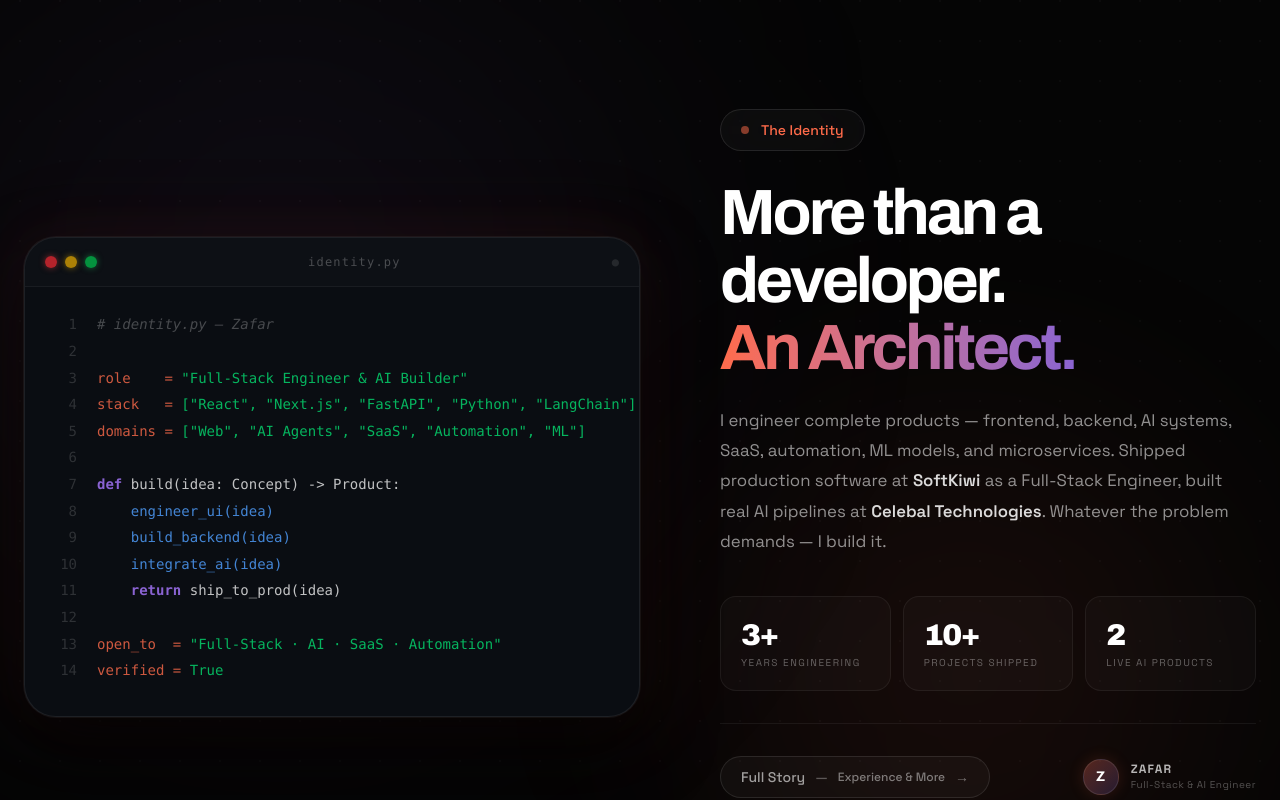
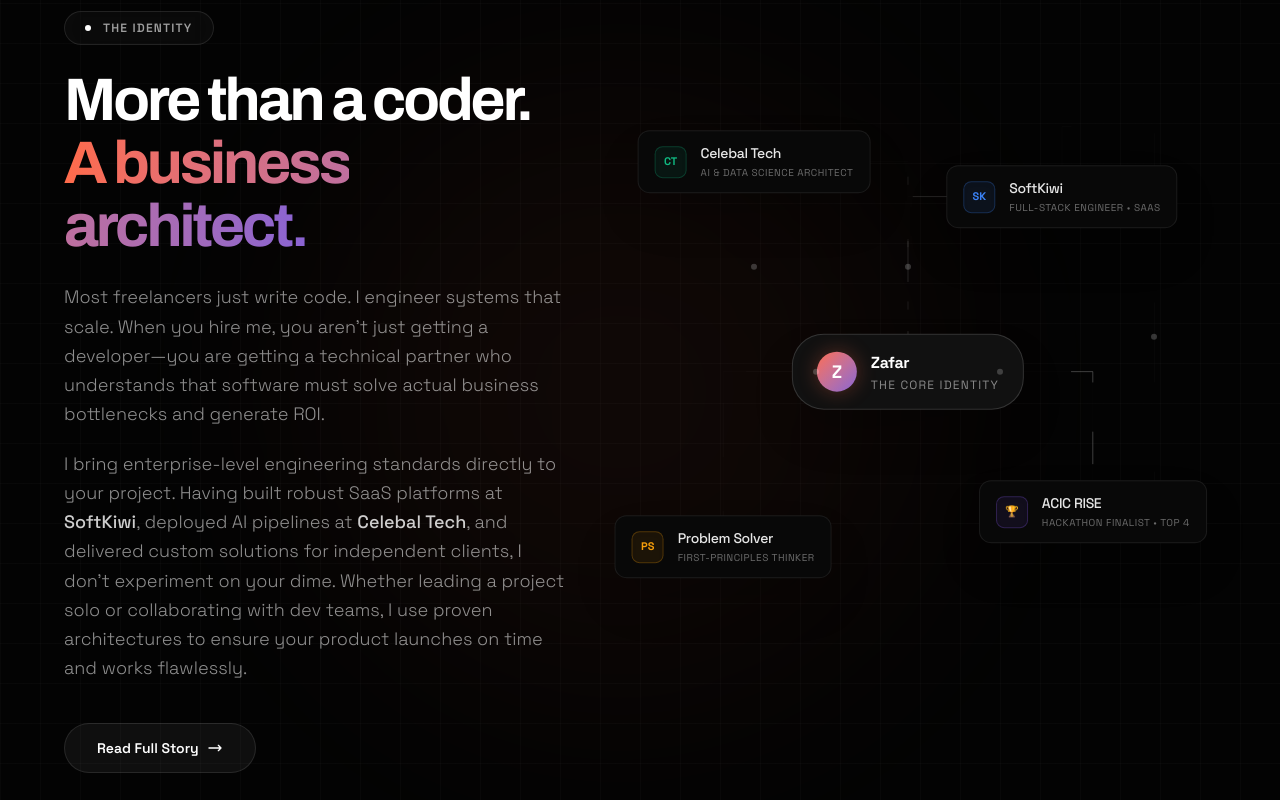
Before and after one commit to zafar-TechWizard/PortFolio, a Next.js app: page / in a window 1280 px wide. Shown: the part 1260-2060 px from the top of the page. Built offline with nearby package versions, Linux system fonts and the light colour scheme.

Commit message:
feat: implement HeroSection component and add supporting project documentation files

```diff
--- a/src/components/sections/AboutSection.tsx
+++ b/src/components/sections/AboutSection.tsx
@@ -1,285 +1,230 @@
 "use client";
-import React, { useRef, useState, useEffect } from "react";
+import React, { useRef } from "react";
 import Link from "next/link";
-import { motion, useInView } from "framer-motion";
-
-const codeLines = [
-  "# identity.py — Zafar",
-  "",
-  "role    = \"Full-Stack Engineer & AI Builder\"",
-  "stack   = [\"React\", \"Next.js\", \"FastAPI\", \"Python\", \"LangChain\"]",
-  "domains = [\"Web\", \"AI Agents\", \"SaaS\", \"Automation\", \"ML\"]",
-  "",
-  "def build(idea: Concept) -> Product:",
-  "    engineer_ui(idea)",
-  "    build_backend(idea)",
-  "    integrate_ai(idea)",
-  "    return ship_to_prod(idea)",
-  "",
-  "open_to  = \"Full-Stack · AI · SaaS · Automation\"",
-  "verified = True",
-];
-
-const stats = [
-  { value: "3+", label: "Years Engineering" },
-  { value: "10+", label: "Projects Shipped" },
-  { value: "2", label: "Live AI Products" },
-];
+import { motion, useScroll, useTransform } from "framer-motion";
 
 export function AboutSection() {
+  const ref = useRef<HTMLDivElement>(null);
+  const { scrollYProgress } = useScroll({ target: ref, offset: ["0 1", "1 0"] });
+  const graphY = useTransform(scrollYProgress, [0, 1], [30, -30]);
+
   return (
     <section
       id="about"
-      className="relative w-full bg-[#050505] py-32 overflow-hidden border-t border-white/[0.05]"
+      ref={ref}
+      className="relative w-full bg-[#030303] py-32 overflow-hidden border-t border-white/[0.05]"
     >
-      {/* Dot grid texture */}
-      <div
-        className="absolute inset-0 pointer-events-none opacity-[0.35]"
-        style={{
-          backgroundImage: "radial-gradient(circle, rgba(255,255,255,0.07) 1px, transparent 1px)",
-          backgroundSize: "40px 40px",
-        }}
-      />
+      {/* Background Grid */}
+      <div className="absolute inset-0 bg-[linear-gradient(to_right,#8080800a_1px,transparent_1px),linear-gradient(to_bottom,#8080800a_1px,transparent_1px)] bg-[size:40px_40px] pointer-events-none" />
 
-      {/* Animated ambient orbs */}
-      <motion.div
-        className="absolute w-[700px] h-[700px] rounded-full bg-secondary/[0.07] blur-[140px] pointer-events-none"
-        animate={{ x: [0, 60, -30, 0], y: [0, -80, 50, 0] }}
-        transition={{ duration: 24, repeat: Infinity, ease: "easeInOut" }}
-        style={{ top: "5%", left: "-10%" }}
-      />
-      <motion.div
-        className="absolute w-[500px] h-[500px] rounded-full bg-primary/[0.07] blur-[120px] pointer-events-none"
-        animate={{ x: [0, -50, 30, 0], y: [0, 70, -40, 0] }}
-        transition={{ duration: 20, repeat: Infinity, ease: "easeInOut", delay: 8 }}
-        style={{ bottom: "0%", right: "5%" }}
-      />
+      {/* Ambient glow */}
+      <div className="absolute top-1/2 left-1/4 -translate-y-1/2 w-[600px] h-[600px] bg-primary/10 rounded-full blur-[120px] pointer-events-none opacity-50" />
 
-      <div className="max-w-7xl mx-auto px-6">
-        <div className="flex flex-col lg:flex-row gap-20 items-start">
+      <div className="max-w-[90vw] mx-auto relative z-10 flex flex-col lg:flex-row items-center gap-16 lg:gap-8">
 
-          {/* Left: Terminal Visual */}
-          <div className="w-full lg:w-1/2 z-10 lg:sticky lg:top-32 relative">
-            {/* Subtle ambient glow behind terminal */}
-            <div className="absolute -inset-4 bg-primary/[0.04] rounded-[3rem] blur-2xl pointer-events-none" />
-            <TerminalWindow />
-          </div>
+        {/* Left Side: The Actual About Text & Identity */}
+        <div className="w-full lg:w-[45%] flex flex-col items-start z-20">
+          <motion.div
+            initial={{ opacity: 0, y: 10 }}
+            whileInView={{ opacity: 1, y: 0 }}
+            viewport={{ once: true }}
+            className="inline-flex items-center gap-3 rounded-full bg-white/[0.03] border border-white/[0.1] px-5 py-2 text-xs font-semibold text-white/60 tracking-widest uppercase backdrop-blur-xl mb-6"
+          >
+            <span className="w-1.5 h-1.5 rounded-full bg-white" />
+            The Identity
+          </motion.div>
 
-          {/* Right: Text Content */}
-          <div className="w-full lg:w-1/2 flex flex-col z-10">
+          <motion.h2
+            initial={{ opacity: 0, y: 20 }}
+            whileInView={{ opacity: 1, y: 0 }}
+            viewport={{ once: true }}
+            transition={{ delay: 0.1, duration: 0.7 }}
+            className="text-4xl md:text-5xl lg:text-6xl font-bold tracking-tighter text-white leading-[1.05] font-heading mb-6"
+          >
+            More than a coder.<br />
+            <span className="text-transparent bg-clip-text bg-gradient-to-r from-primary to-secondary">
+              A business architect.
+            </span>
+          </motion.h2>
 
-            {/* Label */}
-            <div className="inline-flex items-center gap-3 rounded-full bg-white/[0.03] border border-white/[0.1] px-5 py-2.5 text-sm font-medium text-primary w-fit backdrop-blur-xl mb-7">
-              <span className="w-2 h-2 rounded-full bg-primary animate-pulse" />
-              The Identity
-            </div>
+          <motion.div
+            initial={{ opacity: 0, y: 20 }}
+            whileInView={{ opacity: 1, y: 0 }}
+            viewport={{ once: true }}
+            transition={{ delay: 0.2, duration: 0.7 }}
+            className="flex flex-col gap-5 text-white/55 text-lg leading-relaxed font-light mb-10"
+          >
+            <p>
+              Most freelancers just write code. I engineer systems that scale. When you hire me, you aren't just getting a developer—you are getting a technical partner who understands that software must solve actual business bottlenecks and generate ROI.
+            </p>
+            <p>
+              I bring enterprise-level engineering standards directly to your project. Having built robust SaaS platforms at <strong className="text-white/80 font-medium">SoftKiwi</strong>, deployed AI pipelines at <strong className="text-white/80 font-medium">Celebal Tech</strong>, and delivered custom solutions for independent clients, I don't experiment on your dime. Whether leading a project solo or collaborating with dev teams, I use proven architectures to ensure your product launches on time and works flawlessly.
+            </p>
+          </motion.div>
 
-            {/* Headline */}
-            <h2 className="text-5xl md:text-[4rem] font-bold tracking-tighter text-white leading-[1.05] font-heading mb-6">
-              More than a developer.<br />
-              <span className="text-transparent bg-clip-text bg-gradient-to-r from-primary to-secondary">
-                An Architect.
+          <motion.div
+            initial={{ opacity: 0, y: 20 }}
+            whileInView={{ opacity: 1, y: 0 }}
+            viewport={{ once: true }}
+            transition={{ delay: 0.3 }}
+          >
+            <Link
+              href="/about"
+              className="group relative inline-flex items-center justify-center px-8 py-3.5 text-sm font-semibold text-white rounded-full bg-white/[0.05] border border-white/[0.1] hover:bg-white/[0.08] hover:border-white/[0.2] transition-all overflow-hidden"
+            >
+              <div className="absolute inset-0 bg-gradient-to-r from-primary to-secondary opacity-0 group-hover:opacity-10 transition-opacity duration-300" />
+              <span className="relative z-10 flex items-center gap-2">
+                Read Full Story
+                <svg className="w-4 h-4 transform group-hover:translate-x-1 transition-transform" fill="none" stroke="currentColor" viewBox="0 0 24 24"><path strokeLinecap="round" strokeLinejoin="round" strokeWidth={2} d="M17 8l4 4m0 0l-4 4m4-4H3" /></svg>
               </span>
-            </h2>
+            </Link>
+          </motion.div>
+        </div>
 
-            {/* Paragraph */}
-            <p className="text-white/55 text-[1.05rem] leading-[1.8] mb-10 max-w-lg">
-              I engineer complete products — frontend, backend, AI systems, SaaS, automation,
-              ML models, and microservices. Shipped production software at{" "}
-              <span className="text-white/85 font-semibold">SoftKiwi</span> as a Full-Stack Engineer,
-              built real AI pipelines at{" "}
-              <span className="text-white/85 font-semibold">Celebal Technologies</span>.
-              Whatever the problem demands — I build it.
-            </p>
+        {/* Right Side: The Animated Identity Graph */}
+        <div className="w-full lg:w-[55%] relative h-[500px] lg:h-[700px]">
+          <motion.div
+            style={{ y: graphY }}
+            className="absolute inset-0 w-full h-full"
+          >
+            {/* SVG Overlay for Lines */}
+            <svg className="absolute inset-0 w-full h-full pointer-events-none" viewBox="0 0 100 100" preserveAspectRatio="none">
+              {/* Base Lines connected to Center Zafar Node (50, 50) */}
+              <path d="M 50 50 V 20 H 25" stroke="rgba(255,255,255,0.08)" strokeWidth="0.2" fill="none" vectorEffect="non-scaling-stroke" />
+              <path d="M 50 50 V 25 H 75" stroke="rgba(255,255,255,0.08)" strokeWidth="0.2" fill="none" vectorEffect="non-scaling-stroke" />
+              <path d="M 50 50 H 20 V 75" stroke="rgba(255,255,255,0.08)" strokeWidth="0.2" fill="none" vectorEffect="non-scaling-stroke" />
+              <path d="M 50 50 H 80 V 70" stroke="rgba(255,255,255,0.08)" strokeWidth="0.2" fill="none" vectorEffect="non-scaling-stroke" />
 
-            {/* Stats Row */}
-            <div className="grid grid-cols-3 gap-3 mb-8">
-              {stats.map((stat, idx) => (
-                <motion.div
-                  key={idx}
-                  initial={{ opacity: 0, y: 16 }}
-                  whileInView={{ opacity: 1, y: 0 }}
-                  viewport={{ once: true }}
-                  transition={{ delay: idx * 0.08 }}
-                  className="flex flex-col gap-1 p-5 rounded-2xl bg-white/[0.025] border border-white/[0.06] hover:border-white/[0.1] hover:bg-white/[0.04] transition-colors"
-                >
-                  <span className="text-3xl font-black text-white font-heading tracking-tighter">{stat.value}</span>
-                  <span className="text-white/35 text-[10px] uppercase tracking-[0.15em] leading-tight">{stat.label}</span>
-                </motion.div>
-              ))}
-            </div>
+              {/* Extra decorative connections to match reference image complexity */}
+              <path d="M 25 20 V 5 H 70" stroke="rgba(255,255,255,0.03)" strokeWidth="0.2" fill="none" vectorEffect="non-scaling-stroke" />
+              <path d="M 75 25 V 15 H 90 V 70 H 80" stroke="rgba(255,255,255,0.03)" strokeWidth="0.2" fill="none" vectorEffect="non-scaling-stroke" />
+              <path d="M 20 75 V 85 H 45" stroke="rgba(255,255,255,0.03)" strokeWidth="0.2" fill="none" vectorEffect="non-scaling-stroke" />
 
-            {/* Separator */}
-            <div className="w-full h-px bg-white/[0.06] mb-8" />
+              {/* Animated Data Packets (Glowing dashes) */}
+              <AnimatedPath d="M 50 50 V 20 H 25" delay={0.5} duration={3} />
+              <AnimatedPath d="M 50 50 V 25 H 75" delay={1.5} duration={3} />
+              <AnimatedPath d="M 50 50 H 20 V 75" delay={1} duration={3} />
+              <AnimatedPath d="M 50 50 H 80 V 70" delay={2} duration={3} />
 
-            {/* Bottom row: CTA + Signature */}
-            <div className="flex items-center justify-between flex-wrap gap-4">
-              <Link
-                href="/about"
-                className="group inline-flex items-center gap-2.5 px-5 py-2.5 rounded-full border border-white/[0.1] bg-white/[0.03] hover:bg-white/[0.06] hover:border-white/[0.18] text-white/60 hover:text-white/90 text-sm font-medium transition-all"
-              >
-                Full Story
-                <span className="text-white/30 group-hover:text-white/60 transition-colors">—</span>
-                <span className="text-white/45 group-hover:text-white/80 text-xs">Experience & More</span>
-                <span className="transform group-hover:translate-x-0.5 transition-transform text-white/40 group-hover:text-primary">→</span>
-              </Link>
+              {/* Decor paths animation */}
+              <AnimatedPath d="M 25 20 V 5 H 70" delay={3} duration={4} color="rgba(255,255,255,0.2)" />
+              <AnimatedPath d="M 75 25 V 15 H 90 V 70 H 80" delay={2.5} duration={5} color="rgba(255,255,255,0.2)" />
+            </svg>
 
-              <div className="flex items-center gap-3">
-                <div className="w-9 h-9 rounded-full bg-gradient-to-br from-primary/30 to-secondary/20 border border-white/[0.1] flex items-center justify-center shadow-[0_0_16px_rgba(255,107,74,0.15)]">
-                  <span className="text-white font-heading font-bold text-sm">Z</span>
-                </div>
-                <div>
-                  <p className="text-white/70 font-bold tracking-widest uppercase text-xs">Zafar</p>
-                  <p className="text-white/30 text-[10px] tracking-wider">Full-Stack & AI Engineer</p>
-                </div>
-              </div>
-            </div>
+            {/* Central Node */}
+            <GraphNode
+              x={50} y={50}
+              title="Zafar"
+              subtitle="The Core Identity"
+              icon={<div className="w-10 h-10 rounded-full bg-gradient-to-br from-primary to-secondary text-white flex items-center justify-center font-bold text-lg shadow-[0_0_20px_rgba(255,107,74,0.3)]">Z</div>}
+              delay={0}
+              isCentral
+            />
 
-          </div>
+            {/* Experience & Facets Nodes */}
+            <GraphNode
+              x={75} y={25}
+              title="SoftKiwi"
+              subtitle="Full-Stack Engineer • SaaS"
+              icon={<IconBlock color="#3B82F6" text="SK" />}
+              delay={0.2}
+            />
+
+            <GraphNode
+              x={25} y={20}
+              title="Celebal Tech"
+              subtitle="AI & Data Science Architect"
+              icon={<IconBlock color="#10B981" text="CT" />}
+              delay={0.4}
+            />
+
+            <GraphNode
+              x={20} y={75}
+              title="Problem Solver"
+              subtitle="First-Principles Thinker"
+              icon={<IconBlock color="#F59E0B" text="PS" />}
+              delay={0.6}
+            />
+
+            <GraphNode
+              x={80} y={70}
+              title="ACIC RISE"
+              subtitle="Hackathon Finalist • Top 4"
+              icon={<IconBlock color="#8B5CF6" text="🏆" />}
+              delay={0.5}
+            />
+
+            {/* Decorative small boxes along the paths */}
+            <TinyNode x={50} y={35} />
+            <TinyNode x={25} y={35} />
+            <TinyNode x={65} y={50} />
+            <TinyNode x={35} y={50} />
+            <TinyNode x={90} y={45} />
+
+          </motion.div>
         </div>
+
       </div>
     </section>
   );
 }
 
-function TerminalWindow() {
-  const ref = useRef<HTMLDivElement>(null);
-  const isInView = useInView(ref, { once: true, margin: "-100px" });
-  const [displayedLines, setDisplayedLines] = useState(0);
+/* ─── Helper Components for Graph ─── */
 
-  useEffect(() => {
-    if (!isInView) return;
-    let line = 0;
-    const interval = setInterval(() => {
-      if (line < codeLines.length) {
-        setDisplayedLines((p) => p + 1);
-        line++;
-      } else {
-        clearInterval(interval);
-      }
-    }, 110);
-    return () => clearInterval(interval);
-  }, [isInView]);
+function AnimatedPath({ d, delay, duration, color = "rgba(255,255,255,0.8)" }: { d: string, delay: number, duration: number, color?: string }) {
+  return (
+    <motion.path
+      d={d}
+      stroke={color}
+      strokeWidth="0.4"
+      fill="none"
+      vectorEffect="non-scaling-stroke"
+      strokeLinecap="round"
+      initial={{ pathLength: 0, opacity: 0 }}
+      whileInView={{ pathLength: 1, opacity: [0, 1, 0] }}
+      viewport={{ once: false, margin: "-100px" }}
+      transition={{ duration, repeat: Infinity, ease: "linear", delay }}
+    />
+  );
+}
 
-  const highlight = (line: string) => {
-    if (line === "") return <span>&nbsp;</span>;
+function GraphNode({ x, y, title, subtitle, icon, delay, isCentral = false }: { x: number, y: number, title: string, subtitle: string, icon: React.ReactNode, delay: number, isCentral?: boolean }) {
+  return (
+    <motion.div
+      initial={{ opacity: 0, scale: 0.9 }}
+      whileInView={{ opacity: 1, scale: 1 }}
+      viewport={{ once: true }}
+      transition={{ delay, type: "spring", stiffness: 200, damping: 20 }}
+      className={`absolute -translate-x-1/2 -translate-y-1/2 flex items-center gap-3.5 z-10 whitespace-nowrap shadow-2xl ${
+        isCentral
+          ? "px-6 py-4 bg-[#111111] border border-white/[0.15] rounded-[2rem]"
+          : "px-4 py-3 bg-[#080808] border border-white/[0.08] rounded-xl hover:border-white/[0.2] transition-colors cursor-default"
+      }`}
+      style={{ left: `${x}%`, top: `${y}%` }}
+    >
+      <div className="shrink-0">{icon}</div>
+      <div className="flex flex-col">
+        <span className={`${isCentral ? "text-white text-base font-bold tracking-tight" : "text-white/90 text-sm font-medium tracking-tight"}`}>
+          {title}
+        </span>
+        <span className={`${isCentral ? "text-white/50 text-xs mt-0.5 uppercase tracking-widest" : "text-white/40 text-[10px] mt-0.5 uppercase tracking-wider"}`}>
+          {subtitle}
+        </span>
+      </div>
+    </motion.div>
+  );
+}
 
-    // Comment
-    if (line.trim().startsWith("#")) {
-      return <span className="text-white/25 italic">{line}</span>;
-    }
-
-    // Keywords at start of trimmed line
-    if (/^(class|def|return|while|import|from)/.test(line.trim())) {
-      const trimmed = line.trim();
-      const keyword = trimmed.split(/[\s(]/)[0];
-      const indent = line.match(/^\s*/)?.[0] ?? "";
-      const rest = line.slice(indent.length + keyword.length);
-      return (
-        <>
-          <span className="text-secondary font-bold">{indent}{keyword}</span>
-          <span className="text-white/75">{rest}</span>
-        </>
-      );
-    }
-
-    // Dict string entries: "key" : "value"
-    if (/^\s+"[^"]*"\s*:\s*"[^"]*"/.test(line)) {
-      const colonIdx = line.indexOf(":");
-      return (
-        <>
-          <span className="text-blue-400/80">{line.slice(0, colonIdx + 1)}</span>
-          <span className="text-green-400/80">{line.slice(colonIdx + 1)}</span>
-        </>
-      );
-    }
-
-    // Closing brace/bracket only
-    if (line.trim() === "}" || line.trim() === "]" || line.trim() === ")") {
-      return <span className="text-white/40">{line}</span>;
-    }
-
-    // Variable assignments (role = , stack = ) — no parens, no leading self.
-    if (line.includes(" = ") && !line.trim().startsWith("self.") && !line.includes("(")) {
-      const eqIdx = line.indexOf(" = ");
-      return (
-        <>
-          <span className="text-primary/80">{line.slice(0, eqIdx + 3)}</span>
-          <span className="text-green-400/80">{line.slice(eqIdx + 3)}</span>
-        </>
-      );
-    }
-
-    // self.x lines (assignment or call)
-    if (line.includes("self.")) {
-      if (line.includes(" = ")) {
-        const eqIdx = line.indexOf(" = ");
-        return (
-          <>
-            <span className="text-primary/90">{line.slice(0, eqIdx)}</span>
-            <span className="text-white/50"> = </span>
-            <span className="text-blue-400/80">{line.slice(eqIdx + 3)}</span>
-          </>
-        );
-      }
-      return <span className="text-blue-400/80">{line}</span>;
-    }
-
-    // Function call lines (has parens but no self)
-    if (line.includes("(")) {
-      return <span className="text-blue-400/80">{line}</span>;
-    }
-
-    // String lines
-    if (line.trim().startsWith('"') || line.trim().startsWith("'")) {
-      return <span className="text-green-400/80">{line}</span>;
-    }
-
-    return <span className="text-white/75">{line}</span>;
-  };
-
+function IconBlock({ color, text }: { color: string, text: string }) {
   return (
-    <div
-      ref={ref}
-      className="relative w-full rounded-[2rem] bg-[#0A0D12] border border-white/[0.08] overflow-hidden"
-      style={{ boxShadow: "0 0 0 1px rgba(255,255,255,0.05), 0 30px 70px rgba(0,0,0,0.7), 0 0 60px rgba(255,107,74,0.05)" }}
-    >
-      {/* Terminal chrome bar */}
-      <div className="flex items-center gap-2 px-5 py-4 border-b border-white/[0.05] bg-white/[0.01]">
-        <div className="flex gap-2">
-          <span className="w-3 h-3 rounded-full bg-red-500/70 shadow-[0_0_6px_rgba(239,68,68,0.5)]" />
-          <span className="w-3 h-3 rounded-full bg-yellow-500/70 shadow-[0_0_6px_rgba(234,179,8,0.5)]" />
-          <span className="w-3 h-3 rounded-full bg-green-500/70 shadow-[0_0_6px_rgba(34,197,94,0.5)]" />
-        </div>
-        <span className="mx-auto text-white/25 text-xs font-mono tracking-widest">identity.py</span>
-        <span className="text-white/10 text-xs font-mono">●</span>
-      </div>
-
-      {/* Code Body */}
-      <div className="p-6 font-mono text-sm leading-[1.9] overflow-x-auto pb-8">
-        {codeLines.map((line, idx) => (
-          <motion.div
-            key={idx}
-            initial={{ opacity: 0 }}
-            animate={idx < displayedLines ? { opacity: 1 } : { opacity: 0 }}
-            transition={{ duration: 0.12 }}
-            className="flex"
-          >
-            <span className="text-white/15 w-7 shrink-0 select-none text-right mr-5 tabular-nums">
-              {idx + 1}
-            </span>
-            <span className="whitespace-pre">{highlight(line)}</span>
-          </motion.div>
-        ))}
-
-        {displayedLines < codeLines.length && (
-          <motion.div
-            animate={{ opacity: [1, 0, 1] }}
-            transition={{ repeat: Infinity, duration: 0.85 }}
-            className="w-[7px] h-[18px] bg-white/40 inline-block ml-12 mt-1 rounded-[2px]"
-          />
-        )}
-      </div>
+    <div className="w-8 h-8 rounded-lg flex items-center justify-center font-bold text-[11px] shadow-inner" style={{ backgroundColor: `${color}15`, border: `1px solid ${color}40`, color: color }}>
+      {text}
     </div>
   );
 }
+
+function TinyNode({ x, y }: { x: number, y: number }) {
+  return (
+    <div className="absolute -translate-x-1/2 -translate-y-1/2 w-1.5 h-1.5 bg-white/20 rounded-sm z-10" style={{ left: `${x}%`, top: `${y}%` }} />
+  );
+}
```
Also changed, not shown: src/components/sections/HeroSection.tsx (+37 -37 lines).
